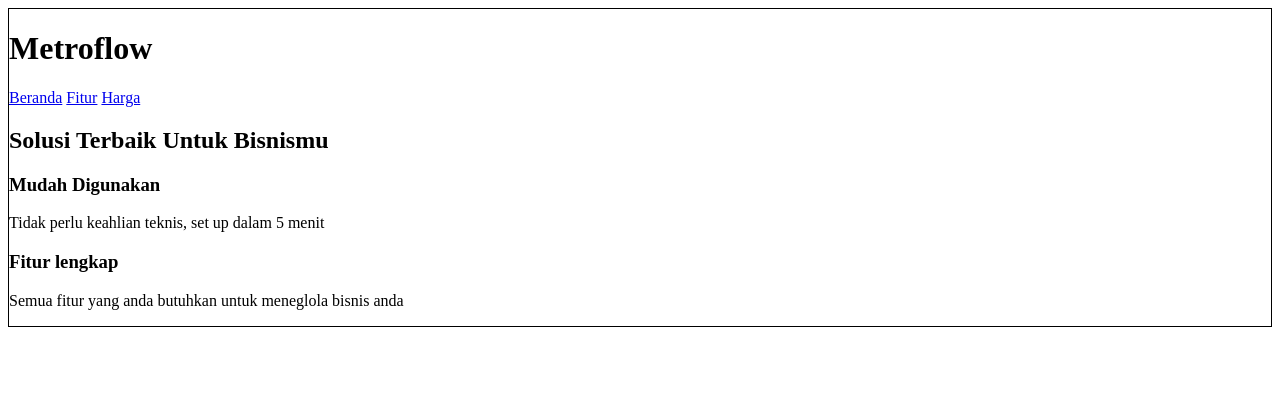
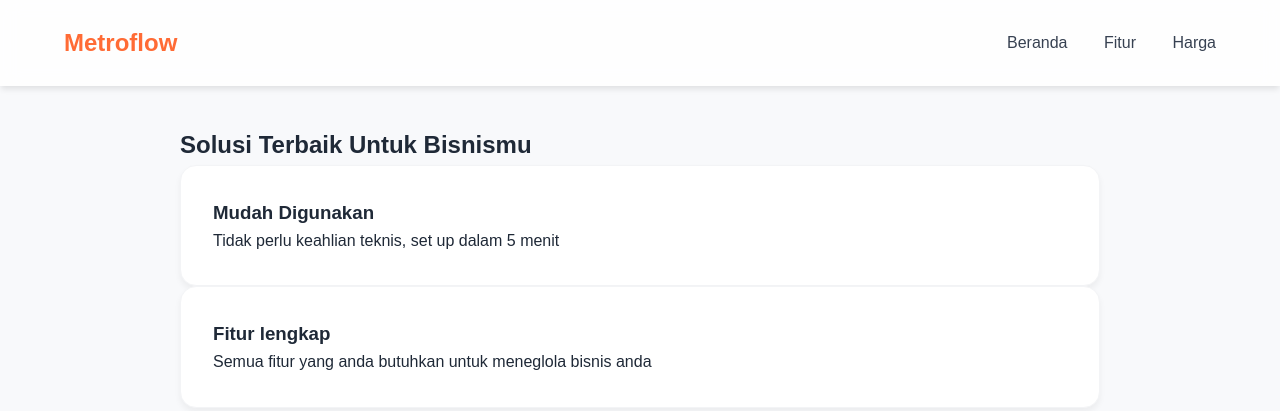
Before and after one commit to farrelabdaaghazka/study-wdc-pertemuan2, a plain HTML site: page pertemuan2/index.html in a window 1280 px wide. Drawn offline with Linux system fonts and the light colour scheme.

Commit message:
update styling style.css

```diff
--- a/pertemuan2/style.css
+++ b/pertemuan2/style.css
@@ -1,7 +1,70 @@
-body {
-    border: 1px solid black;
+* {
+    margin: 0;
+    padding: 0;
+    box-sizing: border-box;
+    font-family: sans-serif;
 }
 
-.nama{
-    color: red;
+body {
+    background-color: #F8F9FB;
+    color: #1f2937;
+    line-height: 1.6;
 }
+
+header {
+    display: flex;
+    justify-content: space-between;
+    align-items: center;
+    padding: 24px 64px;
+    background: rgba(255, 255, 255, 0.8);
+    backdrop-filter: blur(10px);
+    box-shadow: 0 4px 6px -1px rgba(0, 0, 0, 0.1);
+}
+
+header h1 {
+    font-size: 1.5rem;
+    font-weight: 900;
+    color: #FF6B35;
+}
+
+nav a {
+    margin-left: 32px;
+    text-decoration: none;
+    color: #374151;
+    font-weight: 500;
+    transition: color 0.3s;
+}
+
+nav a:hover {
+    color: #FF6B35;
+}
+
+main {
+    max-width: 960px;
+    margin: 40px auto;
+    padding: 0 20px;
+}
+
+.hero {
+    text-align: center;
+    padding: 64px 0;
+}
+
+.hero h1 {
+    font-size: 3rem;
+    margin-bottom: 20px;
+}
+
+.feature-grid {
+    display: grid;
+    grid-template-columns: 1fr 1fr;
+    gap: 24px;
+}
+
+article {
+    background: white;
+    padding: 32px;
+    border-radius: 16px;
+    box-shadow: 0 4px 6px rgba(0,0,0,0.05);
+    border: 1px solid #f3f4f6;
+}
```
